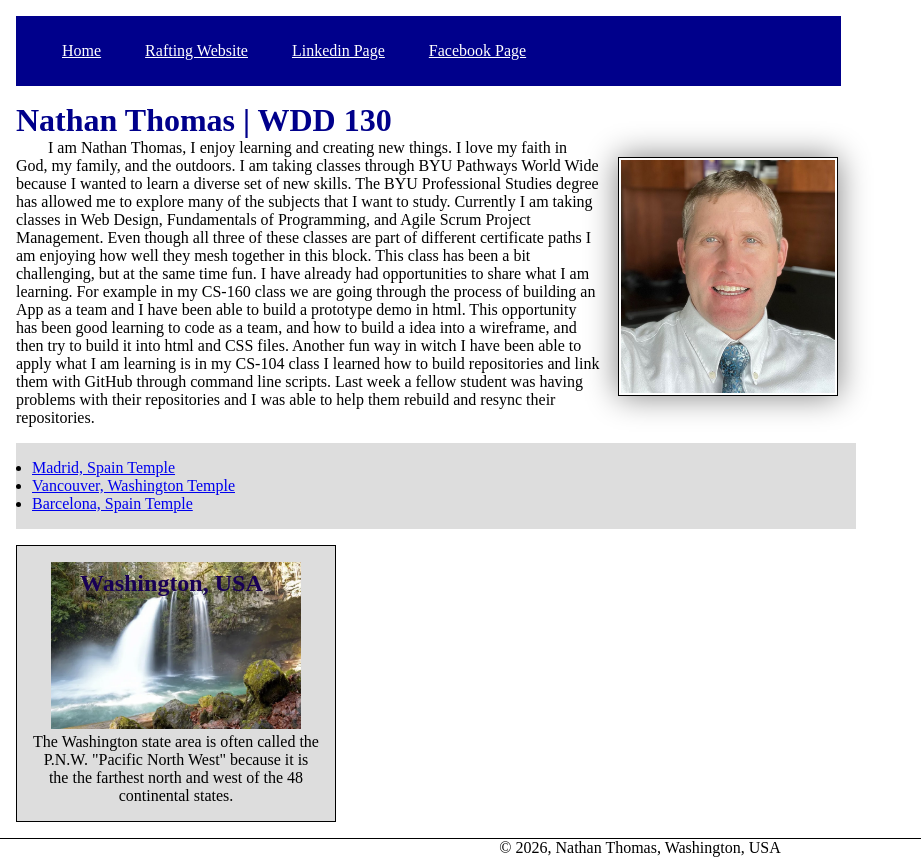
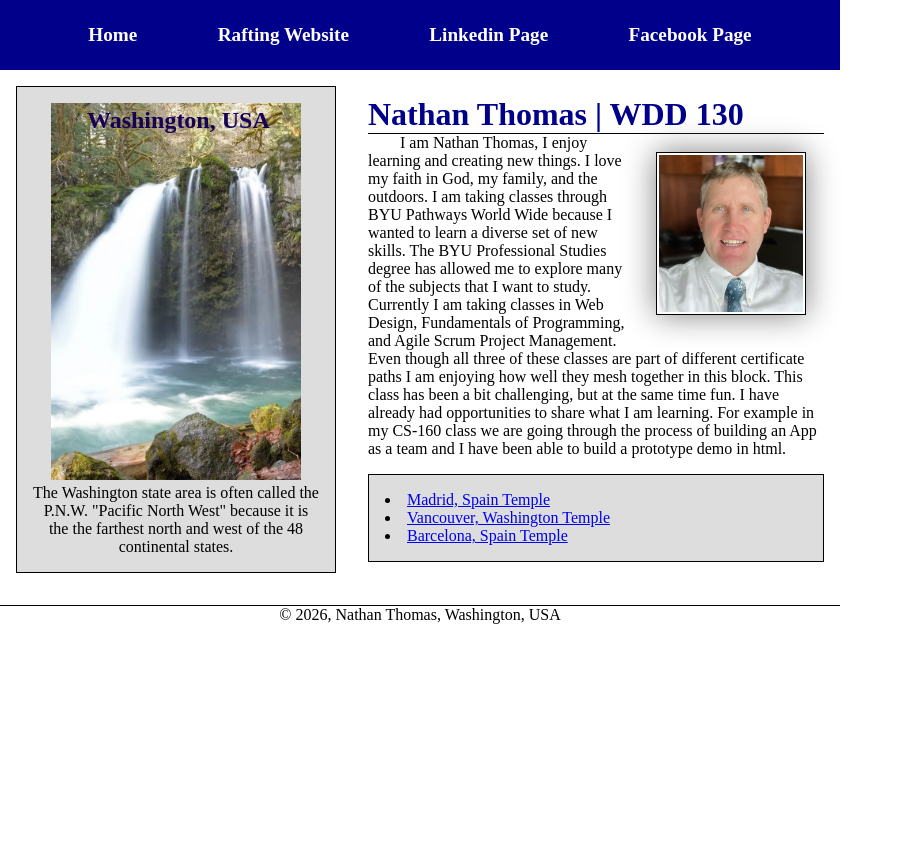
Before and after one commit to nathanmariann/wdd130, a plain HTML site: page index.html in a window 1280 px wide. Shown: the whole page, without its empty margins (0-921 px from the left). After the commit the page ends 800 px from the top, so only its background shows below. Drawn offline with Linux system fonts and the light colour scheme.

Commit message:
W4 webpage update

```diff
--- a/index.html
+++ b/index.html
@@ -15,10 +15,11 @@
         <nav>
             <a href="#">Home</a>
             <a href="wwr/">Rafting Website</a>
-            <a href="https://www.linkedin.com/in/thomas-nathan" rel="noopener">Linkedin Page</a>
+            <a href="https://www.linkedin.com/in/thomas-nathan" target="_blank" rel="noopener">Linkedin Page</a>
             <a href="https://www.facebook.com/nathan.thomas.3958914/" target="_blank" rel="noopener">Facebook Page</a>
         </nav>
     </header>
+    <div class="grid">
         <main>
             <h1>Nathan Thomas | WDD 130</h1>
             <img src="images/profile.jpg" alt="nathan-thomas-profile-photo" width="200">
@@ -29,9 +30,9 @@
                 Even though all three of these classes are part of different certificate paths I am enjoying how well they mesh together in this block.
                 This class has been a bit challenging, but at the same time fun. I have already had opportunities to share what I am learning.
                 For example in my CS-160 class we are going through the process of building an App as a team and I have been able to build a prototype demo in html.
-            This opportunity has been good learning to code as a team, and how to build a idea into a wireframe, and then try to build it into html and CSS files.
+                <!-- This opportunity has been good learning to code as a team, and how to build a idea into a wireframe, and then try to build it into html and CSS files.
                 Another fun way in witch I have been able to apply what I am learning is in my CS-104 class I learned how to build repositories and link them with GitHub through command line scripts.
-            Last week a fellow student was having problems with their repositories and I was able to help them rebuild and resync their repositories.
+                Last week a fellow student was having problems with their repositories and I was able to help them rebuild and resync their repositories. -->
             </p>
             <ul class="box">
                 <li><a href="https://www.churchofjesuschrist.org/temples/details/madrid-spain-temple?lang=eng" target="_blank" rel="noopener">Madrid, Spain Temple</a></li>
@@ -41,9 +42,10 @@
         </main>
         <aside class="box">
             <h2>Washington, USA</h2>
-        <img src="images/kalama_river_falls.webp" alt="Kalama Falls Washington">
+            <img src="images/kalama_river_fallsv3.webp" alt="Kalama Falls Washington">
             <p>The Washington state area is often called the P.N.W. "Pacific North West" because it is the the farthest north and west of the 48 continental states.</p>
         </aside>
+    </div>
     <footer>
         <p>&copy; 2026, Nathan Thomas, Washington, USA</p>
     </footer>
--- a/styles/styles.css
+++ b/styles/styles.css
@@ -9,37 +9,58 @@
     box-sizing: border-box;
 }
 
+header,
+.grid,
+footer {
+    width: 840px;
+}
+
 header {
-    width: 825px;
-    margin: var(--standard-margin);
+
+    /* margin: var(--standard-margin); */
     border: var var(--standard-border);
-    padding: 1rem;
+    /* padding: 1rem; */
     background-color: darkblue;
 }
 
 nav {
     background-color: darkblue;
-    padding: 10px;
+    padding: 1rem;
+    display: flex;
+    justify-content: space-evenly;
+    align-items: center;
 }
 
 nav a {
+    display: block;
+    padding: .5rem;
+    text-decoration: none;
+    font-size: 1.2rem;
+    font-weight: 700;
     color: white;
     /* display: block; */
-    padding: 20px;
+
+}
+
+.grid {
+    display: grid;
+    align-items: center;
 }
 
 h1 {
+    border-bottom: var(--standard-border);
     color: darkblue;
 }
 
 main {
-    max-width: 840px;
+    grid-column: 2/3;
+    /* max-width: 840px; */
     margin: var(--standard-margin);
 }
 
 main img {
     float: right;
-    width: 220px;
+    width: 150px;
     height: auto;
     border: var(--standard-border);
     padding: 2px;
@@ -58,18 +79,21 @@ p {
 
 aside {
     width: 20em;
+    position: relative;
+    grid-column: 1/2;
+    grid-row: 1/2;
     text-align: center;
     margin: var(--standard-margin);
     border: var(--standard-border);
-    padding: 1 em;
+    padding: 1em;
     background-color: darkblue;
     color: lightsalmon;
 }
 
 aside h2 {
     position: absolute;
-    top: 570px;
-    left: 80px;
+    top: 20px;
+    left: 70px;
     color: rgb(24, 0, 85);
 }
 
@@ -87,8 +111,9 @@ footer {
 /* class selectors */
 .box {
     margin-top: 1rem;
-    border: 1px solid rgb (0 0 0 / 10%);
+    border: var(--standard-border);
     padding: 1rem;
+    list-style-position: inside;
     background-color: #ddd;
     color: #000;
 }
--- a/week04/styles/layout-exercises.css
+++ b/week04/styles/layout-exercises.css
@@ -23,19 +23,34 @@ div {
 
 .flex {
     background-color: #aba;
+    display: flex;
+    flex-direction: row;
+    justify-content: center;
+    align-items: center;
     /* write declarations here */
 
 }
 
 .grid {
     background-color: #abb;
+    display: grid;
+    grid-template-rows: 1fr 1fr 1fr 1fr 1fr;
+    grid-template-columns: 8% 84% 8%;
+    grid-gap: auto;
+
     /* write declarations here */
-
+}
+.grid p {
+    grid-column: 2;
+    grid-row: 3;
 }
 
 .container2 {
+   display: flex;
+   flex-direction: row;
+   justify-content:space-between;
+
     /* write declarations here */
-
 }
 
 .two {
@@ -44,11 +59,17 @@ div {
 }
 
 .container3 {
+    display: grid;
+    grid-template-rows: repeat(3, 1fr);
+    grid-template-columns: repeat(3, 1fr);
+    padding: 0;
     /* write declarations here */
 
 }
 
 .columns-3 {
+    grid-column-start: 1;
+    grid-column-end: 4;
     /* write declaration here */
 
 }
```
Also changed, not shown: images/kalama_river_fallsv3.webp (added). Lines whose indentation alone changed are shown as unchanged.
